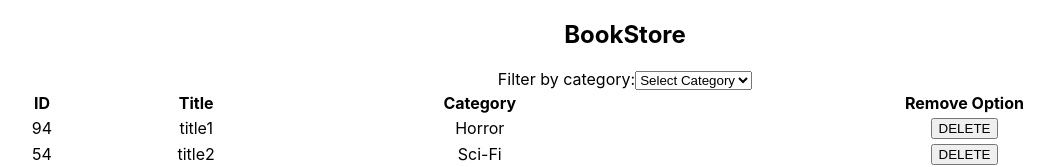
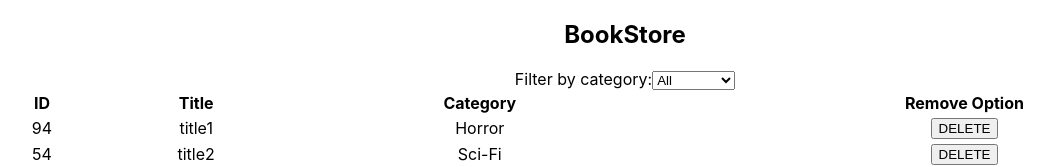
Before and after one commit to jessicafarias/bookstore-cms, a React (Create React App) app: page / in a window 1280 px wide. Shown: the top 167 px of the page, without its empty margins (15-1069 px from the left). Built offline with nearby package versions, Linux system fonts and the light colour scheme.

Commit message:
docs: Removing All from the array of categories

```diff
--- a/src/components/CategoryFilter.js
+++ b/src/components/CategoryFilter.js
@@ -1,7 +1,7 @@
 import PropTypes from 'prop-types';
 
 const CategoryFilter = props => {
-  const categories = ['All', 'Action', 'Biography', 'History', 'Horror', 'Kids', 'Learning', 'Sci-Fi'];
+  const categories = ['Action', 'Biography', 'History', 'Horror', 'Kids', 'Learning', 'Sci-Fi'];
   const { handleFilter } = props;
 
   const handleClick = event => {
@@ -17,7 +17,7 @@ const CategoryFilter = props => {
     <label htmlFor="select">
       Filter by category:
       <select name="category" id="select" onChange={handleClick}>
-        <option>Select Category</option>
+        <option selected>All</option>
         {categories.map(category => <option value={category} key={category}>{category}</option>)}
       </select>
     </label>
```
